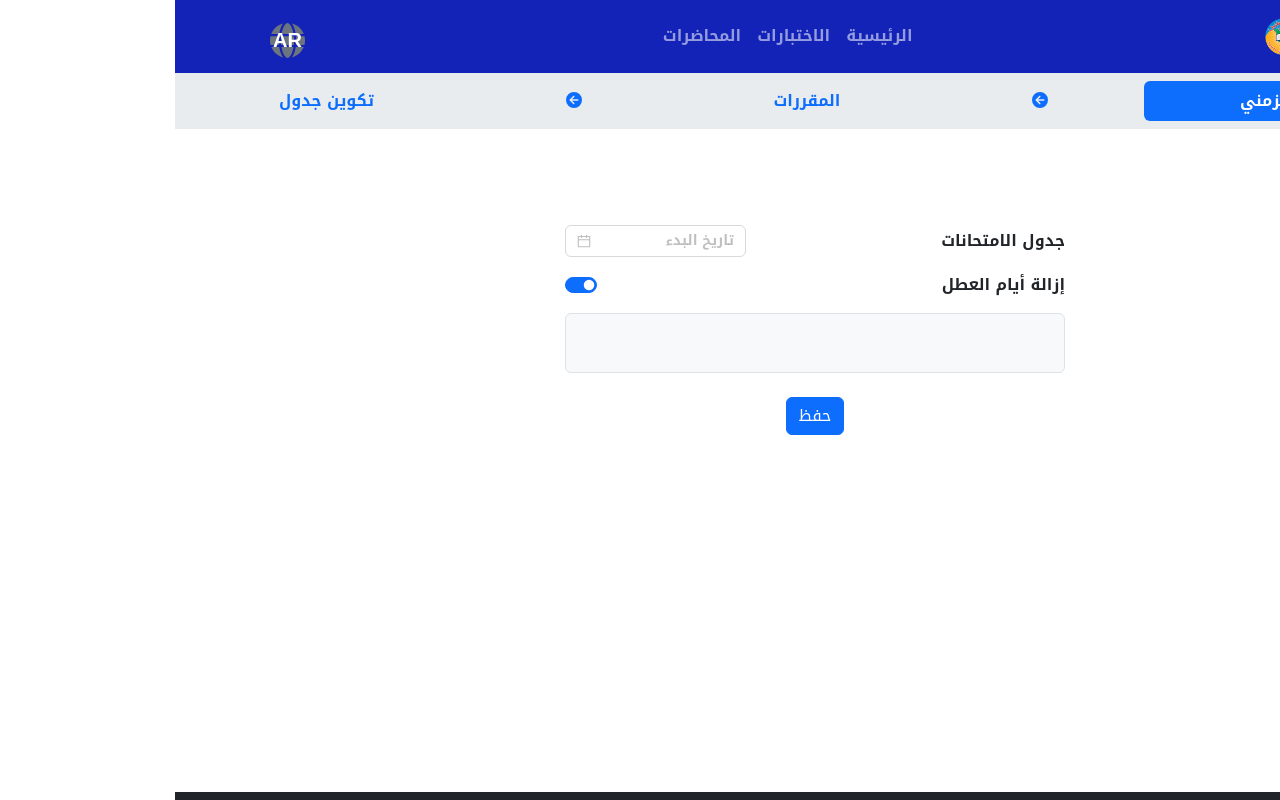
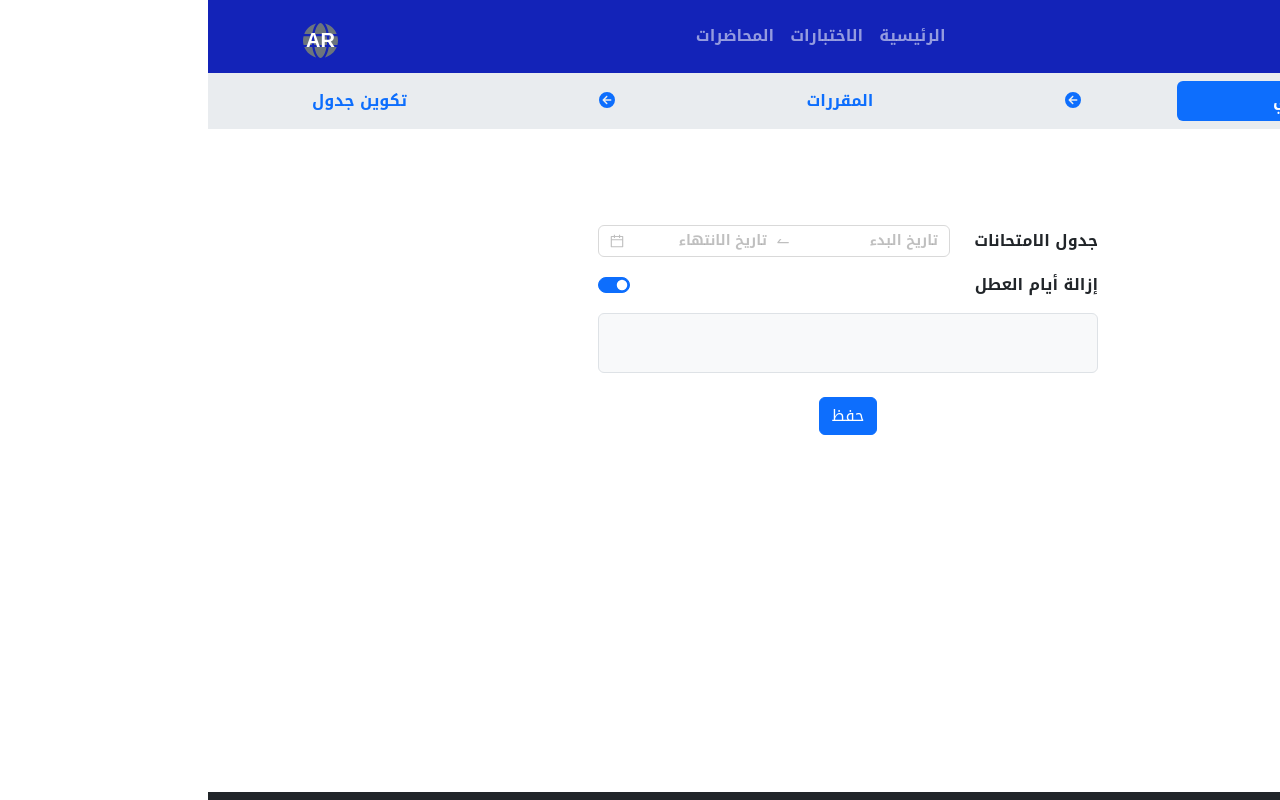
Before and after one commit to Migs1190/Edu-Organizer, a React (Vite) app: page /scheduler in a window 1280 px wide. Built offline with nearby package versions, Linux system fonts and the light colour scheme; a web font is replaced by a local one.

Commit message:
Refactor SchedulerRange component and tableBuilder function

```diff
--- a/src/components/scheduler/SchedulerRange.tsx
+++ b/src/components/scheduler/SchedulerRange.tsx
@@ -8,7 +8,7 @@ import type { Range, Schedule } from "../../types";
 
 export default function SchedulerRange() {
 	const { msgMaker, langOption, setFinalSchedule } = useContext(ContextData);
-	const [range, setRange] = useState<Range>([]);
+	const [range, setRange] = useState<Range>([null, null]);
 	const [rangeIsValid, setRangeValidity] = useState(false);
 	const [filtered, setFilter] = useState(true);
 	const [schedule, setSchedule] = useState<Schedule[]>([]);
--- a/src/components/scheduler/SchedulerTable.tsx
+++ b/src/components/scheduler/SchedulerTable.tsx
@@ -6,24 +6,33 @@ import TableCounter from "./table/TableCounter";
 import TableModal from "./table/modal/TableModal";
 import { TablePeriodRadios } from "./table/TablePeriodRadios";
 import tableBuilder from "./table/tableBuilder";
-import { eliminateConflicts } from "./table/TableManager";
+import { eliminateConflicts, periodAssigner } from "./table/TableManager";
 import type { TimeTable } from "../../types";
 
 export default function SchedulerTable() {
-	const { langOption, finalWorkbook, setFinalWorkbook, finalSchedule } =
-		useContext(ContextData);
+	const { langOption, finalWorkbook, setFinalWorkbook, finalSchedule } = useContext(ContextData);
 	const [timeTable, setTimeTable] = useState<TimeTable[]>([]);
 	const [preview, setPreview] = useState(false);
 	const [limiter, setLimiter] = useState("all");
 	const [section, setSection] = useState("all");
 	const [period, setPeriod] = useState("0");
+	const [minDays, setMinDays] = useState({ p0: 0, p1: 0, p2: 0 });
 
 	// biome-ignore lint/correctness/useExhaustiveDependencies: <explanation>
 	useEffect(() => {
-		if (finalWorkbook.length !== 0)
-			eliminateConflicts(finalWorkbook, setFinalWorkbook);
+		//Eliminates duplicate subjects
+		if (finalWorkbook.length !== 0) setFinalWorkbook(eliminateConflicts(finalWorkbook));
+
+		//Tests if the timetable time range is valid and sets the minimum days for each period
+		if (finalSchedule.length > 0 && finalWorkbook.length > 0) {
+			const testSchedule = new Array(60).fill("deez");
+			for (let i = 0; i < 3; i++) {
+				let tempTest = periodAssigner(finalWorkbook, testSchedule, `${i}`, true);
+				tempTest = tempTest.filter((d) => d.Period1.length > 0 || d.Period2.length > 0);
+				setMinDays((minDays) => ({ ...minDays, [`p${i}`]: tempTest.length }));
+			}
+		}
 	}, [finalWorkbook, finalSchedule]);
-
 
 	const previewWorkbook = () => {
 		setLimiter("all");
@@ -31,14 +40,12 @@ export default function SchedulerTable() {
 		setPreview(!preview);
 	};
 
-	const filterBySection = (e: React.MouseEvent) =>
-		setSection((e.target as HTMLSelectElement).value);
-	const filterByYear = (e: React.MouseEvent) =>
-		setLimiter((e.target as HTMLSelectElement).value);
+	const filterBySection = (e: React.MouseEvent) => setSection((e.target as HTMLSelectElement).value);
+	const filterByYear = (e: React.MouseEvent) => setLimiter((e.target as HTMLSelectElement).value);
 
 	return (
 		<div className="px-container">
-			<TableCounter />
+			<TableCounter minDays={minDays}/>
 			<TableModal
 				preview={preview}
 				previewWorkbook={previewWorkbook}
@@ -50,17 +57,10 @@ export default function SchedulerTable() {
 			/>
 			<div className="content">
 				<TablePeriodRadios setPeriod={setPeriod} />
-				<Button
-					className="d-block mx-auto"
-					onClick={tableBuilder(setTimeTable, period)}
-				>
+				<Button className="d-block mx-auto" disabled={minDays[`p${period}`] > finalSchedule.length} onClick={tableBuilder(setTimeTable, period)}>
 					{langOption("تكوين جدول", "Create a timetable")}
 				</Button>
-				<Button
-					className="previewer-btn d-block mx-auto mt-2"
-					disabled={timeTable.length === 0}
-					onClick={previewWorkbook}
-				>
+				<Button className="previewer-btn d-block mx-auto mt-2" disabled={timeTable.length === 0} onClick={previewWorkbook}>
 					{langOption("عرض الجدول", "Preview timetable")}
 				</Button>
 			</div>
--- a/src/components/scheduler/excel/EliminateDuplicates.ts
+++ b/src/components/scheduler/excel/EliminateDuplicates.ts
@@ -2,7 +2,7 @@ import type { Workbook } from "../../../types";
 
 type Student = { id: string; name: string };
 
-const eliminateDuplicates = (workbook: Workbook[], setFinalWorkbook) => {
+const eliminateDuplicates = (workbook: Workbook[], setFinalWorkbook: React.Dispatch<React.SetStateAction<Workbook[]>>) => {
 	const subjectsMap = new Map();
 
 	//Loop through each subject of the workbook
--- a/src/components/scheduler/range/RangeRangePicker.tsx
+++ b/src/components/scheduler/range/RangeRangePicker.tsx
@@ -1,4 +1,5 @@
 import { ConfigProvider, DatePicker, Space } from "antd";
+const { RangePicker } = DatePicker;
 import "dayjs/locale/ar";
 import arEG from "antd/locale/ar_EG";
 import enUS from "antd/locale/en_US";
@@ -16,31 +17,21 @@ type RangeDatePickerType = {
 	filtered: boolean;
 };
 
-export const RangeRangePicker: FC<RangeDatePickerType> = ({
-	setRange,
-	setFilter,
-	filtered,
-}) => {
+export const RangeRangePicker: FC<RangeDatePickerType> = ({ setRange, setFilter, filtered }) => {
 	const { langOption } = useContext(ContextData);
-	const disabledDate = (current: Dayjs) =>
-		current && current < dayjs().subtract(1, "day").endOf("day");
+	const disabledDate = (current: Dayjs) => current && current < dayjs().subtract(1, "day").endOf("day");
 	return (
 		<>
 			<Space id="range-space" className="w-100 justify-content-between">
-				<label htmlFor="range-picker">
-					{langOption("جدول الامتحانات", "Examination Schedule")}
-				</label>
-				<ConfigProvider
-					direction={langOption("rtl", "ltr")}
-					locale={langOption(arEG, enUS)}
-				>
-					<DatePicker
-						id="range-picker"
-						onChange={(e) => setRange([e, e?.add(30, "day")])}
-						disabledDate={disabledDate}
-						format="DD/MM/YYYY"
-						placeholder={langOption("تاريخ البدء", "Start Date")}
-					/>
+				<label htmlFor="range-picker">{langOption("جدول الامتحانات", "Examination Schedule")}</label>
+				<ConfigProvider direction={langOption("rtl", "ltr")} locale={langOption(arEG, enUS)}>
+						<RangePicker
+							id="range-picker"
+							onCalendarChange={setRange}
+							allowEmpty={[false, false]}
+							disabledDate={disabledDate}
+							placeholder={langOption(["تاريخ البدء", "تاريخ الانتهاء"], ["Start Date", "End Date"])}
+						/>
 				</ConfigProvider>
 			</Space>
 			<Form.Check
--- a/src/components/scheduler/table/TableManager.tsx
+++ b/src/components/scheduler/table/TableManager.tsx
@@ -1,22 +1,8 @@
-// biome-ignore lint/style/useImportType: <explanation>
-import React from "react";
-import type {
-	SavedTimeTable,
-	Schedule,
-	TimeTable,
-	Workbook,
-} from "../../../types";
+import type { SavedTimeTable, Schedule, TimeTable, Workbook } from "../../../types";
 
+type EliminateConflicts = (finalWorkbook: Workbook[]) => Workbook[];
 
-type EliminateConflicts = (
-	finalWorkbook: Workbook[],
-	setFinalWorkbook: React.Dispatch<React.SetStateAction<Workbook[]>>,
-) => void;
-
-export const eliminateConflicts: EliminateConflicts = (
-	finalWorkbook,
-	setFinalWorkbook,
-) => {
+export const eliminateConflicts: EliminateConflicts = (finalWorkbook) => {
 	//Loop through all subjects and check for conflicts
 	for (const A of finalWorkbook) {
 		for (const B of finalWorkbook) {
@@ -26,28 +12,21 @@ export const eliminateConflicts: EliminateConflicts = (
 			for (const as of A.enrolledStudents) {
 				for (const bs of B.enrolledStudents) {
 					//Are the students the same and the subjects different?
-					if (
-						as.id === bs.id &&
-						A.conflictedSubjects.every((c) => c !== B.subjectCode)
-					)
+					if (as.id === bs.id && A.conflictedSubjects.every((c) => c !== B.subjectCode))
 						// add the conflicted subject to A
 						A.conflictedSubjects.push(B.subjectCode);
 				}
 			}
 		}
 	}
-
-	setFinalWorkbook(finalWorkbook);
+	return finalWorkbook;
 };
 
 type SaveTableType = (table: TimeTable[]) => void;
 const saveTable: SaveTableType = (table) => {
-	if (!localStorage.getItem("savedTables"))
-		localStorage.setItem("savedTables", JSON.stringify([]));
+	if (!localStorage.getItem("savedTables")) localStorage.setItem("savedTables", JSON.stringify([]));
 
-	const tempTables: SavedTimeTable[] = JSON.parse(
-		localStorage.getItem("savedTables") as string,
-	);
+	const tempTables: SavedTimeTable[] = JSON.parse(localStorage.getItem("savedTables") as string);
 	tempTables.reverse();
 	if (tempTables.length >= 15) tempTables.splice(0, 1);
 	tempTables.push({
@@ -59,50 +38,36 @@ const saveTable: SaveTableType = (table) => {
 	localStorage.setItem("savedTables", JSON.stringify(tempTables));
 };
 
-type PeriodAssignerType = (
-	finalWorkbook: Workbook[],
-	finalSchedule: Schedule[],
-	setTimeTable: React.Dispatch<React.SetStateAction<TimeTable[]>>,
-	period: string,
-) => void;
+type PeriodAssignerType = (finalWorkbook: Workbook[], finalSchedule: Schedule[], period: string, test?: boolean) => TimeTable[];
 
-export const periodAssigner: PeriodAssignerType = (
-	finalWorkbook,
-	finalSchedule,
-	setTimeTable,
-	period,
-) => {
+export const periodAssigner: PeriodAssignerType = (finalWorkbook, finalSchedule, period, test = false) => {
 	let tempTable = [] as TimeTable[];
 	const deleted = [] as string[];
 
 	//Loop through all days
-	for (const S of finalSchedule) {
+	for (const day of finalSchedule) {
 		//Push a new day to the table
-		tempTable.push({ ...S, Period1: [], Period2: [] });
+		tempTable.push({ ...day, Period1: [], Period2: [] });
 		//Loop through all subjects
-		for (const W of finalWorkbook) {
+		for (const subject of finalWorkbook) {
 			//Is the subject repeated?
-			if (deleted.includes(W.subjectCode)) continue;
+			if (deleted.includes(subject.subjectCode)) continue;
 			//Did the user choose period 1 or 2 (indexed 1 and 2)?
 			if (
 				(+period === 1 || +period === 0) &&
 				(tempTable[tempTable.length - 1].Period1.length === 0 ||
-					!tempTable[tempTable.length - 1].Period1.some((s) =>
-						s.conflictedSubjects.includes(W.subjectCode),
-					))
+					!tempTable[tempTable.length - 1].Period1.some((s) => s.conflictedSubjects.includes(subject.subjectCode)))
 			) {
 				//Yes? Push the subject to the day
-				tempTable[tempTable.length - 1].Period1.push(W);
-				deleted.push(W.subjectCode);
+				tempTable[tempTable.length - 1].Period1.push(subject);
+				deleted.push(subject.subjectCode);
 			} else if (
 				(+period === 2 || +period === 0) &&
 				(tempTable[tempTable.length - 1].Period2.length === 0 ||
-					!tempTable[tempTable.length - 1].Period2.some((s) =>
-						s.conflictedSubjects.includes(W.subjectCode),
-					))
+					!tempTable[tempTable.length - 1].Period2.some((s) => s.conflictedSubjects.includes(subject.subjectCode)))
 			) {
-				tempTable[tempTable.length - 1].Period2.push(W);
-				deleted.push(W.subjectCode);
+				tempTable[tempTable.length - 1].Period2.push(subject);
+				deleted.push(subject.subjectCode);
 			}
 		}
 	}
@@ -116,7 +81,7 @@ export const periodAssigner: PeriodAssignerType = (
 		)
 			return t;
 	});
-	setTimeTable(tempTable);
+	if (!test) saveTable(tempTable);
 
-	saveTable(tempTable);
+	return tempTable;
 };
--- a/src/components/scheduler/table/tableBuilder.tsx
+++ b/src/components/scheduler/table/tableBuilder.tsx
@@ -16,7 +16,7 @@ const tableBuilder: TableBuilderType = (setTimeTable, period) => {
     try {
       if (!checkCounter(finalWorkbook, finalSchedule, msgMaker, langOption)) return;
 
-      periodAssigner(finalWorkbook, finalSchedule, setTimeTable, period);
+      setTimeTable(periodAssigner(finalWorkbook, finalSchedule, period));
 
       msgMaker("success", langOption("تم تكوين الجدول بنجاح", "Timetable created successfully"));
     } catch (err) {
```
Also changed, not shown: src/components/scheduler/excel/studentArrayManager.ts (+19 -79 lines), src/components/scheduler/table/TableCounter.tsx (+17 -28 lines), src/types.ts (+3 -12 lines). Lines whose indentation alone changed are shown as unchanged.
